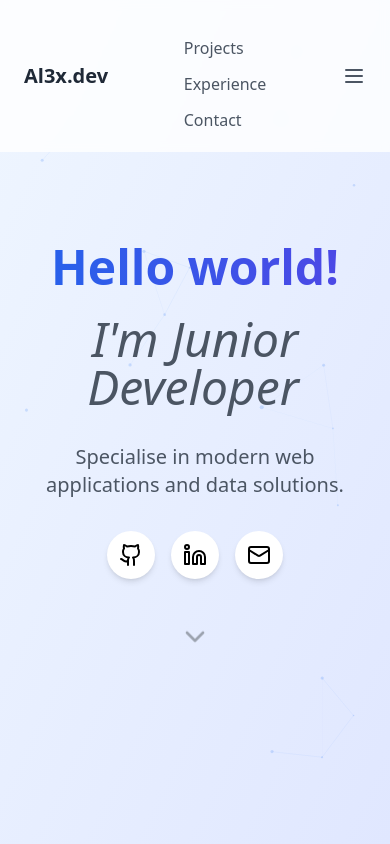
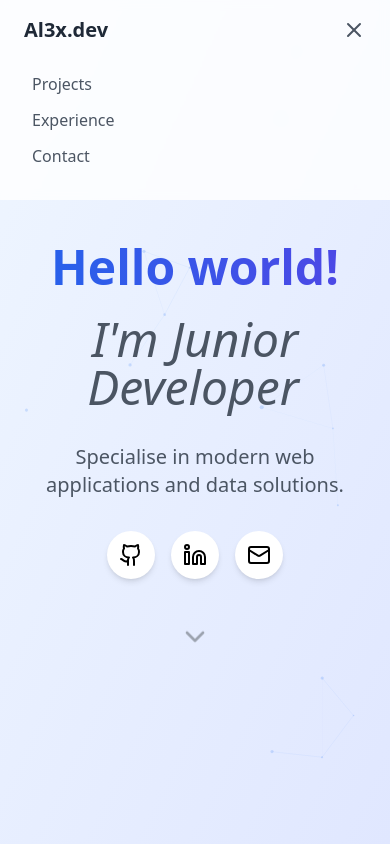
Before and after one commit to al3xHub/portfolioreact, a React (Vite) app: page / in a window 390 px wide. Both pictures are taken after a click on the button 354 px from the left and 30 px from the top of the page. Shown: the top 844 px of the page. Built offline with nearby package versions, Linux system fonts and the light colour scheme.

Commit message:
menu bar movil mejor diseño

```diff
--- a/src/components/Header.tsx
+++ b/src/components/Header.tsx
@@ -1,13 +1,11 @@
-import React from 'react';
-import { useState } from 'react';
-import { Menu, Github, Linkedin, Mail } from 'lucide-react';
+import React, { useState } from 'react';
+import { Menu, X, Github, Linkedin, Mail } from 'lucide-react';
 
 export default function Header() {
-
   const [isMenuOpen, setIsMenuOpen] = useState(false);
 
   return (
-    <header className="fixed top-0 left-0 right-0 bg-white/80 backdrop-blur-sm z-50">
+    <header className="fixed w-full top-0 left-0 right-0 bg-white/80 backdrop-blur-sm z-50">
       <nav className="container mx-auto px-6 py-4">
         <div className="flex items-center justify-between">
           <a href='/' className="text-xl font-bold text-gray-800">
@@ -37,26 +35,25 @@ export default function Header() {
             </div>
           </div>
 
-          {/* Menú móvil */}
+          <button className="md:hidden text-gray-600" onClick={() => setIsMenuOpen(!isMenuOpen)}>
+            {isMenuOpen ? <X size={24} /> : <Menu size={24} />}
+          </button>
+        </div>
+
+        {/* Menú móvil debajo del logo */}
         {isMenuOpen && (
-            <div className="md:hidden mt-4 flex flex-col items-start space-y-1">
-              <a href="#projects" className="text-gray-600 hover:text-gray-900 transition-colors py-1">
+          <div className="md:hidden mt-4 px-2 pt-2 pb-3 space-y-1 sm:px-3">
+            <a href="#projects" className="block text-gray-600 hover:text-gray-900 transition-colors py-1">
               Projects
             </a>
-              <a href="#experience" className="text-gray-600 hover:text-gray-900 transition-colors py-1">
+            <a href="#experience" className="block text-gray-600 hover:text-gray-900 transition-colors py-1">
               Experience
             </a>
-              <a href="#contact" className="text-gray-600 hover:text-gray-900 transition-colors py-1">
+            <a href="#contact" className="block text-gray-600 hover:text-gray-900 transition-colors py-1">
               Contact
             </a>
           </div>
         )}
-          <button className="md:hidden text-gray-600"
-            onClick={() => setIsMenuOpen(!isMenuOpen)}>
-            <Menu size={24} />
-          </button>
-
-        </div>
       </nav>
     </header>
   );
```
Lines whose indentation alone changed are shown as unchanged.
